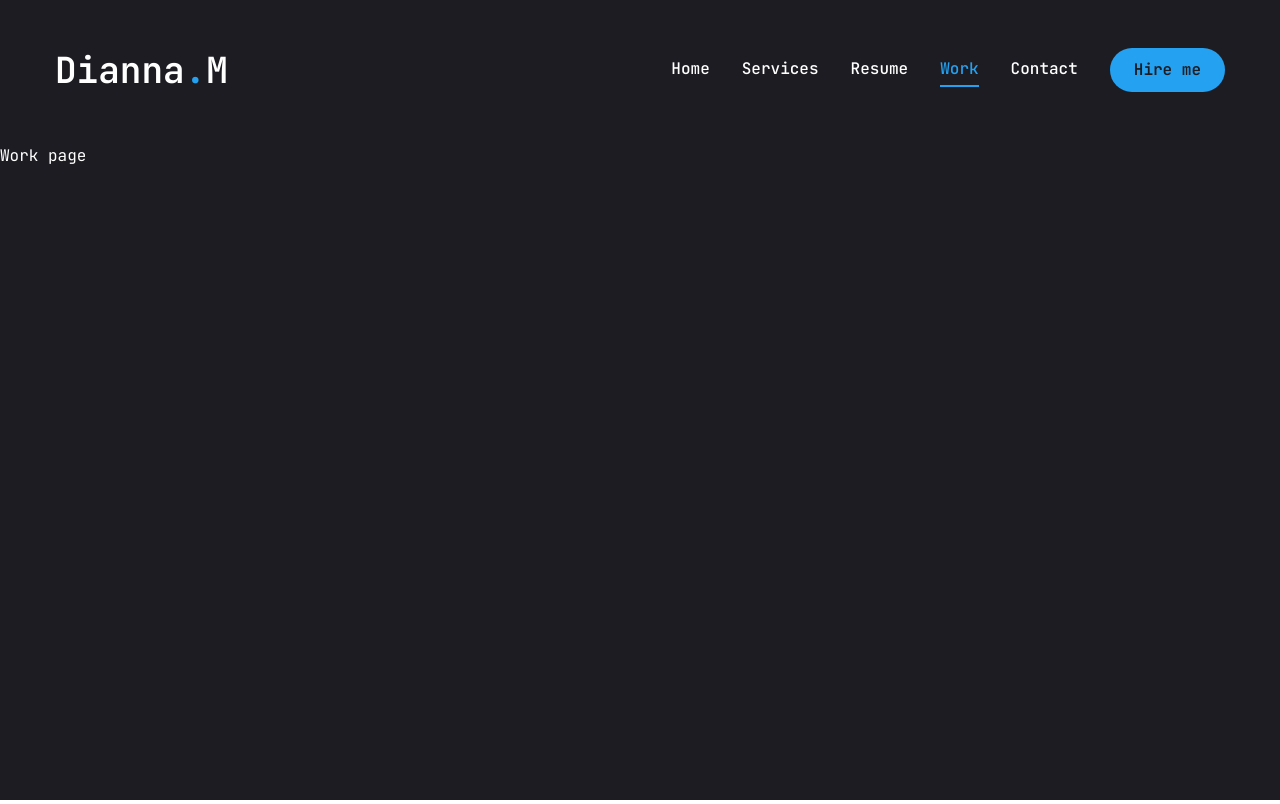
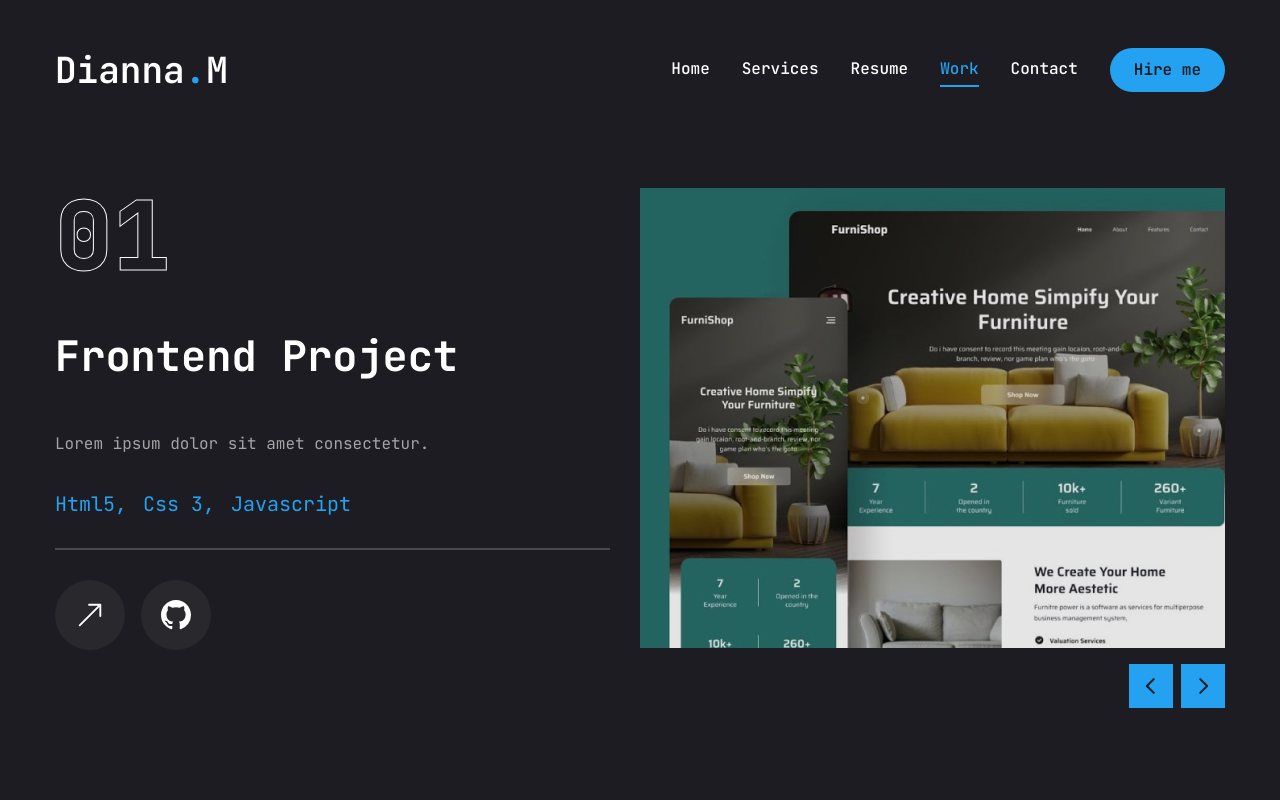
Before and after one commit to Magnet-Sys/portafolio, a Next.js app: page /work in a window 1280 px wide. Built offline with nearby package versions, Linux system fonts and the light colour scheme.

Commit message:
projects carried out in work are added

```diff
--- a/app/work/page.jsx
+++ b/app/work/page.jsx
@@ -1,5 +1,181 @@
+"use client";
+
+import { easeIn, motion } from "framer-motion";
+import React, { useState } from "react";
+
+import { Swiper, SwiperSlide, useSwiperSlide } from "swiper/react";
+import "swiper/css";
+
+import { BsArrowUpRight, BsGithub } from "react-icons/bs";
+
+import {
+  Tooltip,
+  TooltipContent,
+  TooltipProvider,
+  TooltipTrigger,
+} from "@/components/ui/tooltip";
+
+import Link from "next/link";
+import Image from "next/image";
+import WorkSliderBtns from "@/components/WorkSliderBtns";
+
+const projects = [
+  {
+    num: "01",
+    category: "frontend",
+    title: "project 1",
+    description: "Lorem ipsum dolor sit amet consectetur.",
+    stack: [{ name: "Html5" }, { name: "Css 3" }, { name: "Javascript" }],
+    image: "/assets/work/thumb1.png",
+    live: "",
+    github: "",
+  },
+  {
+    num: "02",
+    category: "fullstack",
+    title: "project 2",
+    description: "Lorem ipsum dolor sit amet consectetur.",
+    stack: [{ name: "Next.js" }, { name: "Tailwind.css" }, { name: "Node.js" }],
+    image: "/assets/work/thumb2.png",
+    live: "",
+    github: "",
+  },
+  {
+    num: "03",
+    category: "frontend",
+    title: "project 3",
+    description: "Lorem ipsum dolor sit amet consectetur.",
+    stack: [{ name: "Next.js" }, { name: "Tailwind.css" }],
+    image: "/assets/work/thumb3.png",
+    live: "",
+    github: "",
+  },
+];
+
 const Work = () => {
-  return <div>Work page</div>;
+  const [project, setProject] = useState(projects[0]);
+
+  const handSlideChange = (swiper) => {
+    // get current slide index
+    const currentIndex = swiper.activeIndex;
+    // update project state based on current slide index
+    setProject(projects[currentIndex]);
+  };
+  return (
+    <motion.section
+      initial={{ opacity: 0 }}
+      animate={{
+        opacity: 1,
+        transition: { delay: 2.4, duration: 0.4, ease: "easeIn" },
+      }}
+      className="min-h-[80vh flex flex-col justify-center py-12 xl:px-0">
+      <div className="container mx-auto">
+        <div className="flex flex-col xl:flex-row xl:gap-[30px]">
+          <div
+            className="w-full xl:w-[50%] xl:h-[460px] flex flex-col
+          xl:justify-between order-2 xl:order-none">
+            <div className="flex flex-col gap-[30px] h-[50%]">
+              {/* outline num */}
+              <div
+                className="text-8xl leading_none font-extrabold
+              text-transparent text-outline">
+                {project.num}
+              </div>
+              {/* project category */}
+              <h2
+                className="text-[42px] font-bold leading_none
+              text-white group-hover:text-accent transition-all duration-500 capitalize">
+                {project.category} Project
+              </h2>
+              {/* project description */}
+              <p className="text-white/60">{project.description}</p>
+              {/* stack */}
+              <ul className="flex gap-4">
+                {project.stack.map((item, index) => {
+                  return (
+                    <li key={index} className="text-xl text-accent">
+                      {item.name}
+                      {/* remove the last comma ' , ' */}
+                      {index !== project.stack.length - 1 && ","}
+                    </li>
+                  );
+                })}
+              </ul>
+              {/* border */}
+              <div className="border border-white/20"></div>
+              {/* buttons */}
+              <div className="flex items-center gap-4">
+                {/* live project button */}
+                <Link href={project.live}>
+                  <TooltipProvider delayDuration={100}>
+                    <Tooltip>
+                      <TooltipTrigger className="w-[70px] h-[70px] rounded-full bg-white/5 flex justify-center items-center group">
+                        <BsArrowUpRight className="text-white text-3xl group-hover:text-accent" />
+                      </TooltipTrigger>
+                      <TooltipContent>
+                        <p>Live project</p>
+                      </TooltipContent>
+                    </Tooltip>
+                  </TooltipProvider>
+                </Link>
+                {/* github project button */}
+                <Link href={project.github}>
+                  <TooltipProvider delayDuration={100}>
+                    <Tooltip>
+                      <TooltipTrigger className="w-[70px] h-[70px] rounded-full bg-white/5 flex justify-center items-center group">
+                        <BsGithub className="text-white text-3xl group-hover:text-accent" />
+                      </TooltipTrigger>
+                      <TooltipContent>
+                        <p>Github repository</p>
+                      </TooltipContent>
+                    </Tooltip>
+                  </TooltipProvider>
+                </Link>
+              </div>
+            </div>
+          </div>
+          <div className="w-full xl:w-[50%]">
+            <Swiper
+              spaceBetween={30}
+              sliperPerView={1}
+              className="xl:h-[520px] mb-12"
+              onSlideChange={handSlideChange}>
+              {projects.map((project, index) => {
+                return (
+                  <SwiperSlide key={index} className="w-full">
+                    <div
+                      className="h-[460px] relative group flex
+                    justify-center items-center bg-pink-50/20">
+                      {/* overlay */}
+                      <div className="absolute top-0 bottom-0 w-full h-full bg-black/10 z-10"></div>
+                      {/* image */}
+                      <div className="relative w-full h-full">
+                        <Image
+                          src={project.image}
+                          fill
+                          className="object-cover"
+                          alt=""
+                        />
+                      </div>
+                    </div>
+                  </SwiperSlide>
+                );
+              })}
+              {/* slide buttons */}
+              <WorkSliderBtns
+                containerStyles="flex gap-2 absolute right-0
+              bottom-[calc(50%_-_22px)] xl:bottom-0 z-20 w-full justify-between
+              xl:w-max xl:justify-none"
+                btnStyles="bg-accent hover:bg-accent-hover text-primary
+                text-[22px] w-[44px] h-[44px] flex justify-center
+                items-center transition-all"
+              />
+            </Swiper>
+          </div>
+        </div>
+      </div>
+    </motion.section>
+  );
 };
 
 export default Work;
--- /dev/null
+++ b/components/WorkSliderBtns.jsx
@@ -0,0 +1,22 @@
+"use client";
+
+import { useSwiper } from "swiper/react";
+import { PiCaretLeftBold, PiCaretRightBold } from "react-icons/pi";
+
+const WorkSliderBtns = ({ containerStyles, btnStyles, iconStyles }) => {
+  const swiper = useSwiper();
+
+  return (
+    <div className={containerStyles}>
+      <button className={btnStyles} onClick={() => swiper.slidePrev()}>
+        <PiCaretLeftBold className={iconStyles} />
+      </button>
+
+      <button className={btnStyles} onClick={() => swiper.slideNext()}>
+        <PiCaretRightBold className={iconStyles} />
+      </button>
+    </div>
+  );
+};
+
+export default WorkSliderBtns;
```
